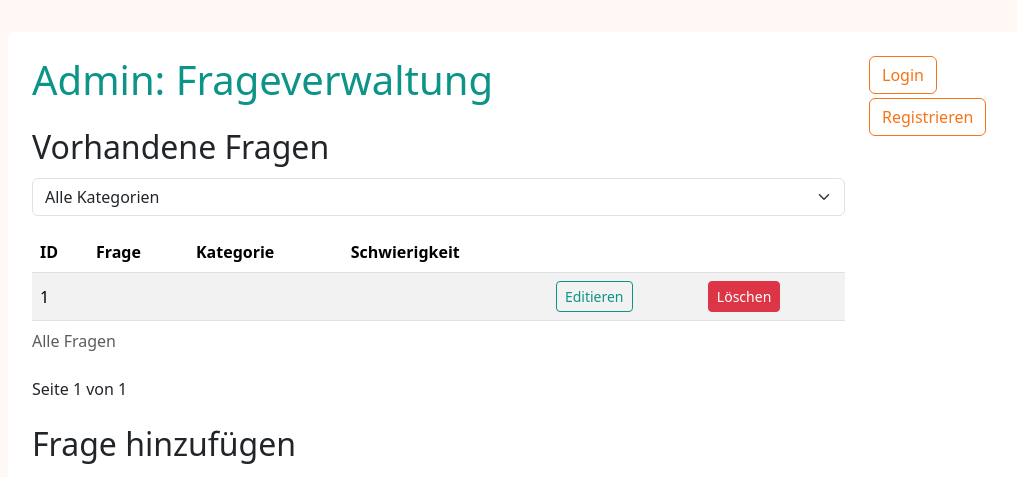
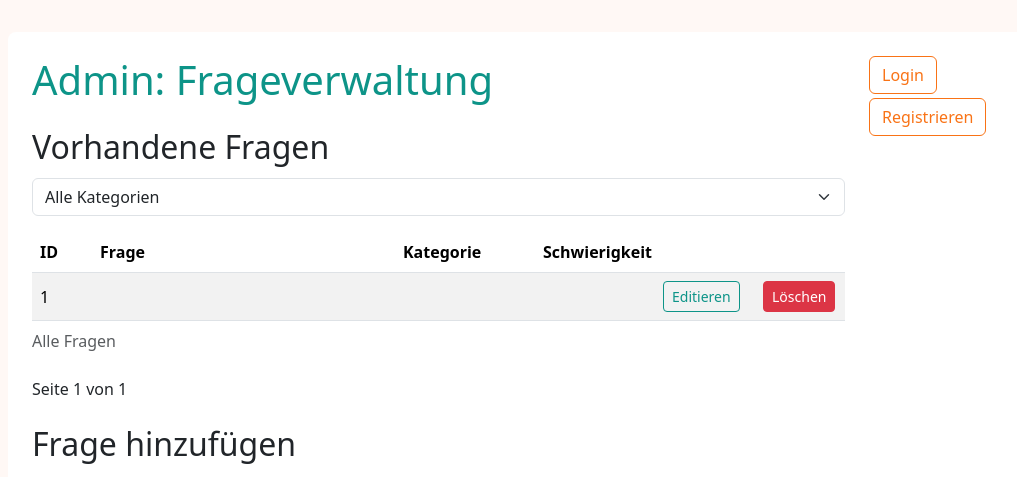
Before and after one commit to JanineEML/quiz, a PHP site: template src/Views/admin/questions.php in a window 1280 px wide. Shown: the part 43-520 px from the top of the page, without its empty margins (62-1079 px from the left). Run offline with PHP 8.4, Linux system fonts and the light colour scheme; the template is opened without the code that fills it: most values are stand-ins (such as "Sample title", 1, 10 or a date in 2020); data that the repository does not hold is empty.

Commit message:
final changes

```diff
--- a/public/css/main.css
+++ b/public/css/main.css
@@ -45,7 +45,6 @@ body {
     cursor: pointer;
     font-family: inherit;
     font-size: inherit;
-    line-height: 1.5;
 }
 
 /* ============================================================
@@ -217,6 +216,18 @@ h2 {
     margin-top: 1rem;
 }
 
+.table-fixed {
+    table-layout: fixed;
+    width: 100%;
+}
+
+.table-fixed th:nth-child(1) { width: 60px; }
+.table-fixed th:nth-child(2) { width: auto; }
+.table-fixed th:nth-child(3) { width: 140px; }
+.table-fixed th:nth-child(4) { width: 120px; }
+.table-fixed th:nth-child(5) { width: 100px; }
+.table-fixed th:nth-child(6) { width: 90px; }
+
 .table td {
     vertical-align: middle;
 }
--- a/src/Views/admin/questions.php
+++ b/src/Views/admin/questions.php
@@ -17,7 +17,7 @@
                 </select>
             </form>
 
-            <table class="table table-striped">
+            <table class="table table-striped table-fixed">
                 <caption>Alle Fragen</caption>
                 <thead>
                     <tr>
```
Also changed, not shown: src/Controllers/AdminController.php (+7 -7 lines), src/Controllers/QuizController.php (+1 -18 lines), src/Models/Question.php (+21 -5 lines).
